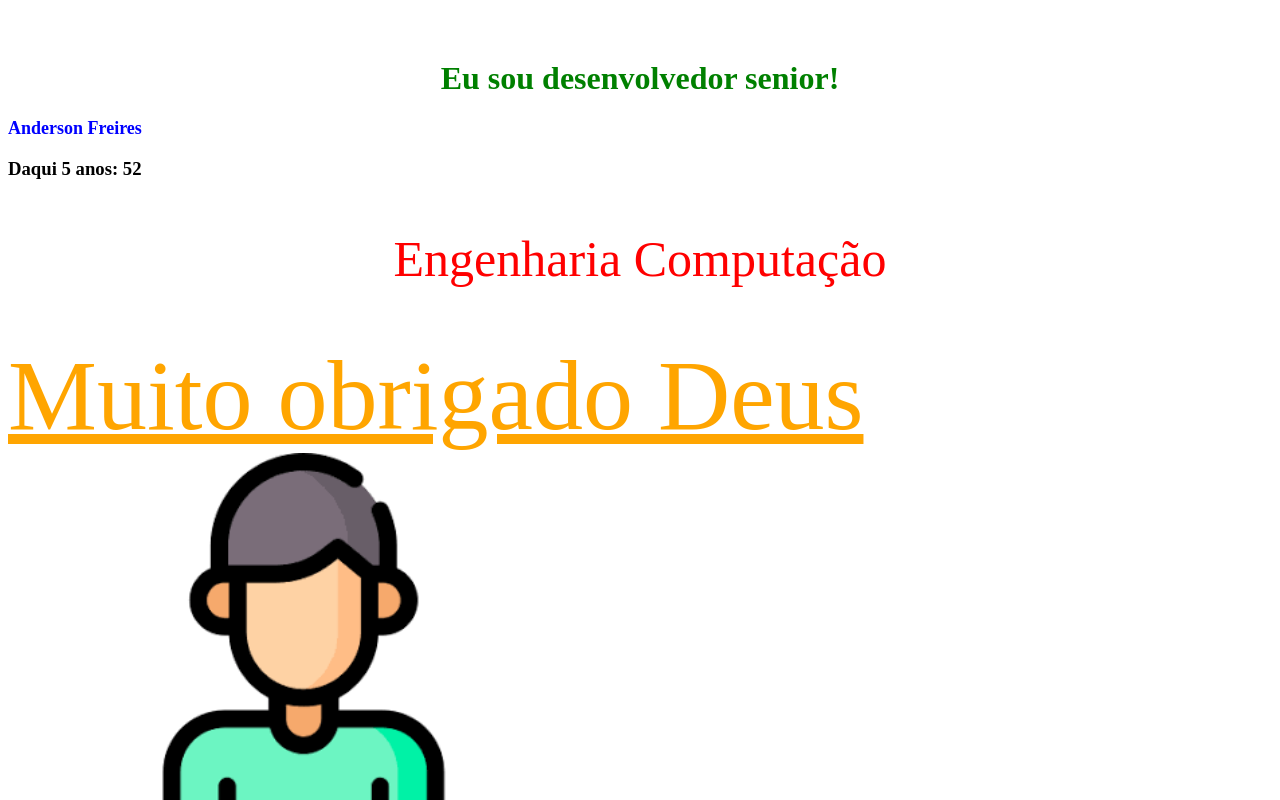
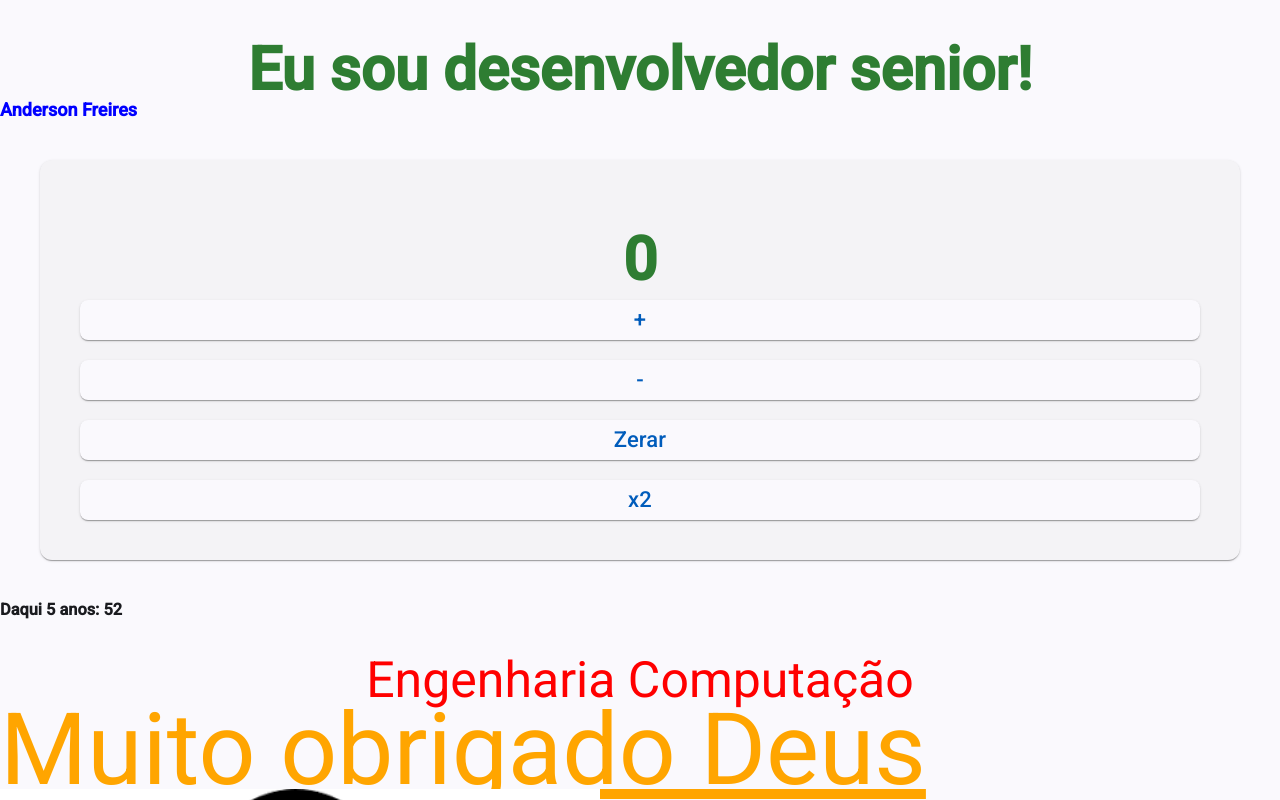
Before and after one commit to dre36dre/docker-angular, an Angular app: page / in a window 1280 px wide. Shown: the top 800 px of the page. Built offline with nearby package versions, Linux system fonts and the light colour scheme.

Commit message:
feat:Implentação de  event binding, métodos e contador com atualização de variáveis"

```diff
--- a/angular.json
+++ b/angular.json
@@ -25,9 +25,7 @@
                 "input": "public"
               }
             ],
-            "styles": [
-              "src/styles.css"
-            ]
+            "styles": ["src/material-theme.scss", "src/styles.css"]
           },
           "configurations": {
             "production": {
--- a/package.json
+++ b/package.json
@@ -11,10 +11,12 @@
   "private": true,
   "packageManager": "npm@11.13.0",
   "dependencies": {
+    "@angular/cdk": "^22.0.4",
     "@angular/common": "^22.0.0",
     "@angular/compiler": "^22.0.0",
     "@angular/core": "^22.0.0",
     "@angular/forms": "^22.0.0",
+    "@angular/material": "^22.0.4",
     "@angular/platform-browser": "^22.0.0",
     "@angular/router": "^22.0.0",
     "rxjs": "~7.8.0",
--- a/src/app/app.css
+++ b/src/app/app.css
@@ -26,3 +26,35 @@ button{
   text-align: right;
   font-size: smaller;
 }
+
+.container {
+  text-align: center;
+  margin-top: 60px;
+  font-family: Arial, sans-serif;
+}
+
+h1 {
+  font-size: 60px;
+  color: #2e7d32; /* verde bonito */
+  margin-bottom: 20px;
+}
+
+button {
+  background-color: #1976d2;
+  border: none;
+  color: white;
+  padding: 12px 24px;
+  margin: 10px;
+  font-size: 22px;
+  border-radius: 8px;
+  cursor: pointer;
+  transition: 0.2s;
+}
+
+button:hover {
+  background-color: #0d47a1;
+}
+
+button:active {
+  transform: scale(0.95);
+}
--- a/src/app/app.html
+++ b/src/app/app.html
@@ -1,5 +1,16 @@
 <h1>{{ mensagem }}</h1>
 <h2>{{ nome }}</h2>
+
+
+<mat-card style="text-align: center; margin: 40px; padding: 30px;">
+  <h1>{{ contador }}</h1>
+
+  <button mat-raised-button color="primary" (click)="somar()"> + </button>
+  <button mat-raised-button color="accent" (click)="diminuir()"> - </button>
+  <button mat-raised-button color="warn" (click)="zerar()"> Zerar </button>
+  <button mat-raised-button color="primary" (click)="dobrar()"> x2 </button>
+</mat-card>
+
 
 <h3>Daqui 5 anos: {{ idade + 5 }}</h3>
 
--- a/src/app/appcomponent.ts
+++ b/src/app/appcomponent.ts
@@ -1,21 +1,35 @@
-import { Component, signal } from '@angular/core';
-import { RouterOutlet } from '@angular/router';
+import { Component } from '@angular/core';
+import { MatButtonModule } from '@angular/material/button';
+import { MatCardModule } from '@angular/material/card';
 
 @Component({
   selector: 'app-root',
   standalone: true,
-  imports: [RouterOutlet],
+  imports: [MatButtonModule, MatCardModule],
   templateUrl: './app.html',
   styleUrls: ['./app.css']
 })
 export class AppComponent {
+  contador = 0;
 
-  title = signal('hello');
+  somar() { this.contador++; }
+  diminuir() { this.contador--; }
+  zerar() { this.contador = 0; }
+  dobrar() { this.contador *= 2; }
 
-  mensagem: string = 'Eu sou desenvolvedor senior!';
+
+mensagem: string = 'Eu sou desenvolvedor senior!';
   nome: string = 'Anderson Freires';
   idade: number = 47;
   imagem: string = 'images.png';
   off: boolean = false;
   cor: string = 'green';
+
+
+
+
+
+clicou(){
+  alert("Oi");
 }
+}
--- a/src/index.html
+++ b/src/index.html
@@ -1,11 +1,18 @@
 <!doctype html>
 <html lang="en">
   <head>
-  <meta charset="utf-8">
+    <meta charset="utf-8" />
     <title>Hello</title>
-  <base href="/">
-  <meta name="viewport" content="width=device-width, initial-scale=1">
-  <link rel="icon" type="image/x-icon" href="favicon.ico">
+    <base href="/" />
+    <meta name="viewport" content="width=device-width, initial-scale=1" />
+    <link rel="icon" type="image/x-icon" href="favicon.ico" />
+    <link rel="preconnect" href="https://fonts.googleapis.com" />
+    <link rel="preconnect" href="https://fonts.gstatic.com" crossorigin />
+    <link
+      href="https://fonts.googleapis.com/css2?family=Roboto:wght@300;400;500&display=swap"
+      rel="stylesheet"
+    />
+    <link href="https://fonts.googleapis.com/icon?family=Material+Icons" rel="stylesheet" />
   </head>
   <body>
     <app-root></app-root>
--- /dev/null
+++ b/src/material-theme.scss
@@ -0,0 +1,38 @@
+// Include theming for Angular Material with `mat.theme()`.
+// This Sass mixin will define CSS variables that are used for styling Angular Material
+// components according to the Material 3 design spec.
+// Learn more about theming and how to use it for your application's
+// custom components at https://material.angular.dev/guide/theming
+@use '@angular/material' as mat;
+
+html {
+  height: 100%;
+  @include mat.theme(
+    (
+      color: (
+        primary: mat.$azure-palette,
+        tertiary: mat.$blue-palette,
+      ),
+      typography: Roboto,
+      density: 0,
+    )
+  );
+}
+
+body {
+  // Default the application to a light color theme. This can be changed to
+  // `dark` to enable the dark color theme, or to `light dark` to defer to the
+  // user's system settings.
+  color-scheme: light;
+
+  // Set a default background, font and text colors for the application using
+  // Angular Material's system-level CSS variables. Learn more about these
+  // variables at https://material.angular.dev/guide/system-variables
+  background-color: var(--mat-sys-surface);
+  color: var(--mat-sys-on-surface);
+  font: var(--mat-sys-body-medium);
+
+  // Reset the user agent margin.
+  margin: 0;
+  height: 100%;
+}
```
Also changed, not shown: 1 other file (tests, documents, lock files or other folders). Lines whose indentation alone changed are shown as unchanged.
